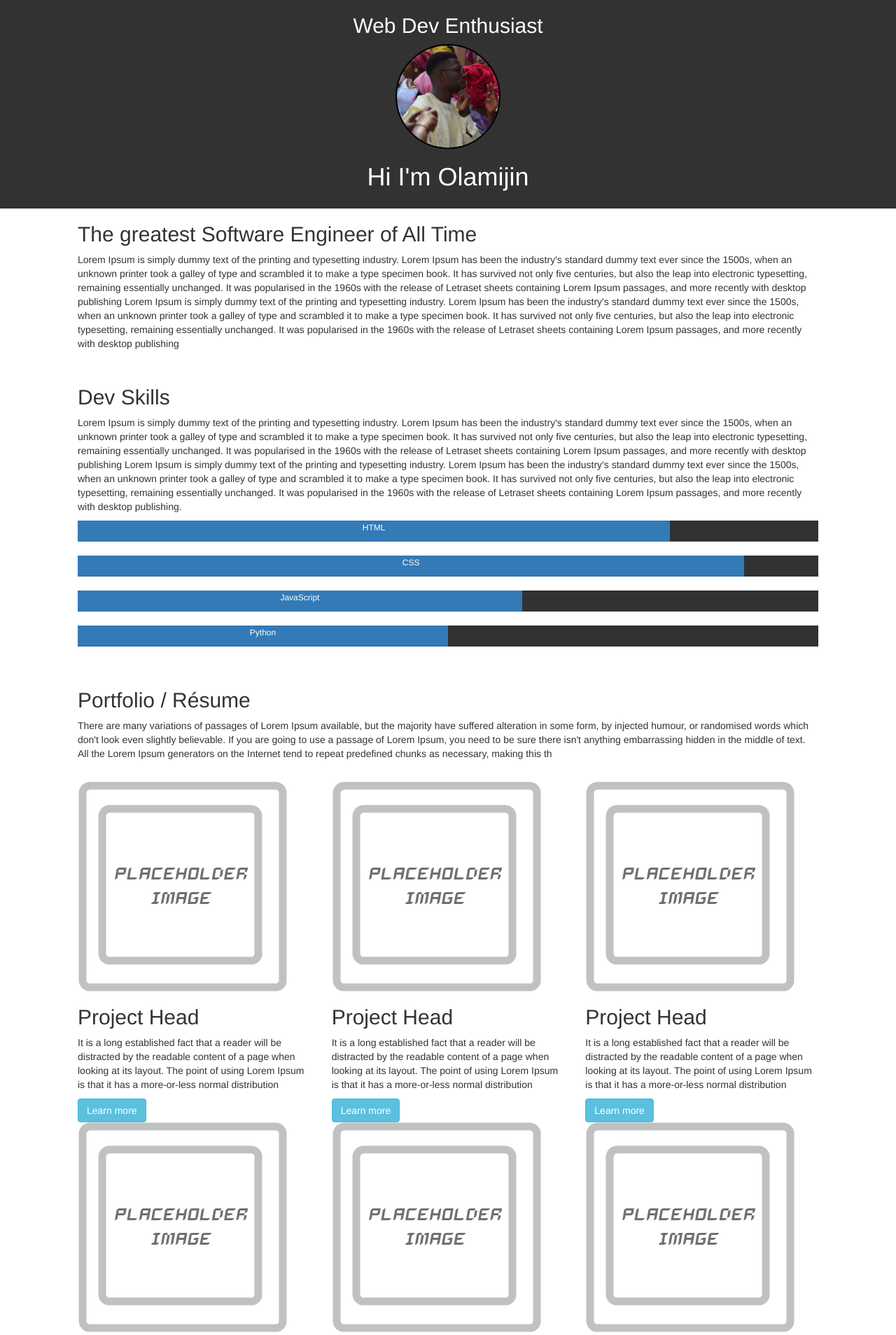
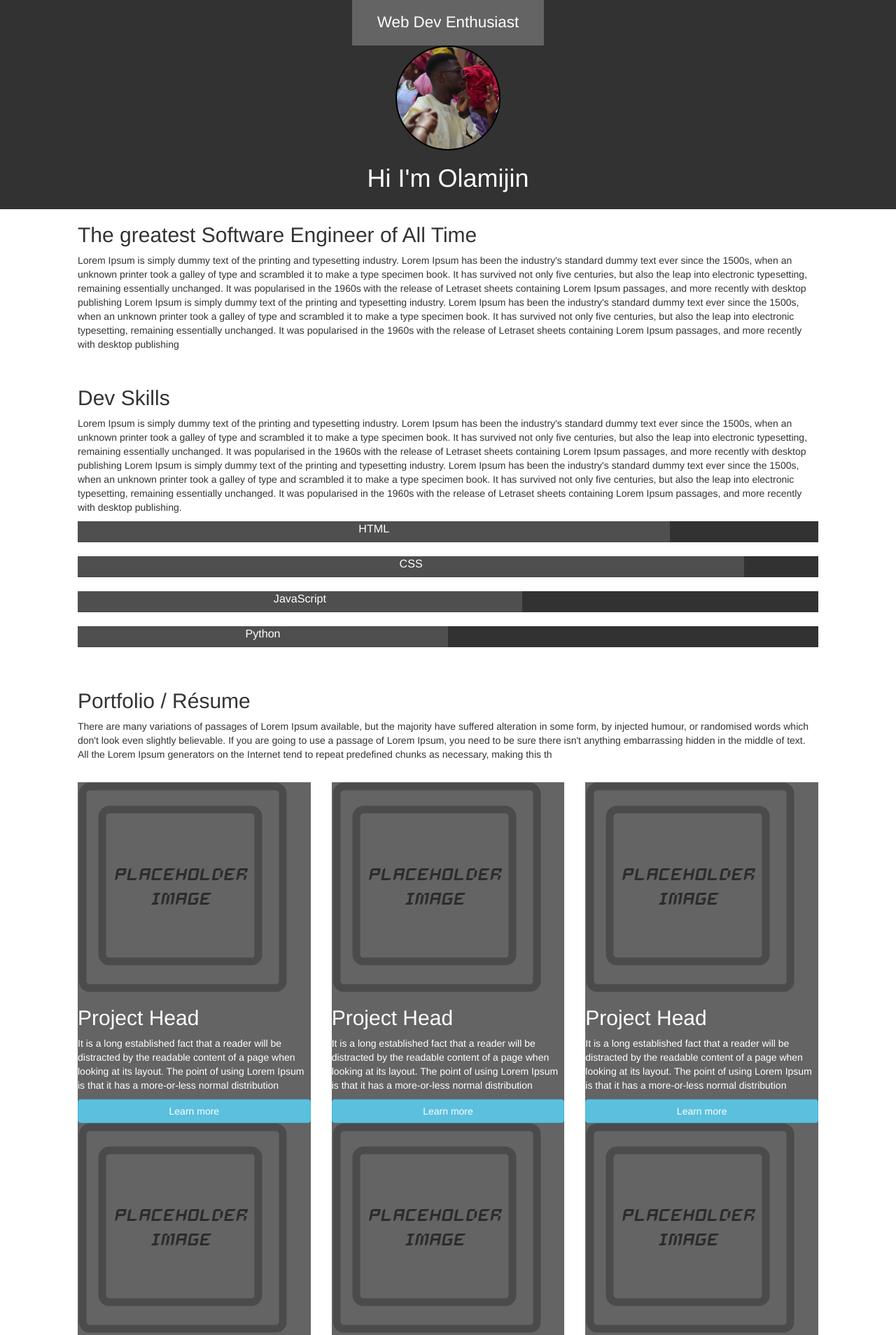
Before and after one commit to olamijinadebayo/olamijinadebayo, a plain HTML site: page index.html in a window 1280 px wide. Shown: the top 1908 px of the page at 70% size. Drawn offline with nearby package versions, Linux system fonts and the light colour scheme.

Commit message:
this will change d background of images and header of the first section

```diff
--- a/css/style.css
+++ b/css/style.css
@@ -22,9 +22,16 @@ html,body{
   border-radius: 50%;
   border: 2px solid black;
 }
-.intro-text h1,.head-text h2{
+.intro-text h1,.head-text {
   color:white;
   text-align:center;
+}
+.head-text h2{
+    background-color:rgb(100,100,100);
+    display: inline-block;
+    font-size: 160%;
+    margin: 0;
+    padding: 20px 36px;
 }
 
 .container-fluid{
@@ -36,3 +43,21 @@ html,body{
   background-color: rgb(50,50,50);
   border-radius: 0;
 }
+.progress-bar{
+  background-color: rgb(79,79,79);
+  font-size: 115%;
+}
+.card-top img{
+
+
+}
+.card{
+
+  background: rgb(100,100,100);
+}
+.card-block{
+  color: white;
+}
+.btn-info {
+  width: 100%;
+}
--- a/index.html
+++ b/index.html
@@ -111,7 +111,9 @@
           <div class="row">
             <div class="col-md-4">
               <div class="card">
+                <div class="card-top">
                   <img src="images/placeholder.png" alt="project snapshot">
+                </div>
                 <div class="card-block">
                   <h2>Project Head</h2>
                   <p>It is a long established fact
@@ -127,7 +129,9 @@
 
             <div class="col-md-4">
               <div class="card">
+                <div class="card-top">
                   <img src="images/placeholder.png" alt="project snapshot">
+                </div>
                 <div class="card-block">
                   <h2>Project Head</h2>
                   <p>It is a long established fact
@@ -144,7 +148,9 @@
 
             <div class="col-md-4">
               <div class="card">
+                <div class="card-top">
                   <img src="images/placeholder.png" alt="project snapshot">
+                </div>
                 <div class="card-block">
                   <h2>Project Head</h2>
                   <p>It is a long established fact
@@ -160,7 +166,9 @@
 
             <div class="col-md-4">
               <div class="card">
+                <div class="card-top">
                   <img src="images/placeholder.png" alt="project snapshot">
+                </div>
                 <div class="card-block">
                   <h2>Project Head</h2>
                   <p>It is a long established fact
@@ -176,7 +184,9 @@
 
             <div class="col-md-4">
               <div class="card">
+                <div class="card-top">
                   <img src="images/placeholder.png" alt="project snapshot">
+                </div>
                 <div class="card-block">
                   <h2>Project Head</h2>
                   <p>It is a long established fact
@@ -192,7 +202,9 @@
 
             <div class="col-md-4">
               <div class="card">
+                <div class="card-top">
                   <img src="images/placeholder.png" alt="project snapshot">
+                </div>
                 <div class="card-block">
                   <h2>Project Head</h2>
                   <p>It is a long established fact
@@ -209,7 +221,9 @@
 
             <div class="col-md-4">
               <div class="card">
+                <div class="card-top">
                   <img src="images/placeholder.png" alt="project snapshot">
+                </div>
                 <div class="card-block">
                   <h2>Project Head</h2>
                   <p>It is a long established fact
@@ -226,7 +240,9 @@
 
             <div class="col-md-4">
               <div class="card">
+                <div class="card-top">
                   <img src="images/placeholder.png" alt="project snapshot">
+                </div>
                 <div class="card-block">
                   <h2>Project Head</h2>
                   <p>It is a long established fact
@@ -243,7 +259,9 @@
 
             <div class="col-md-4">
               <div class="card">
+                <div class="card-top">
                   <img src="images/placeholder.png" alt="project snapshot">
+                </div>
                 <div class="card-block">
                   <h2>Project Head</h2>
                   <p>It is a long established fact
```
Lines whose indentation alone changed are shown as unchanged.
